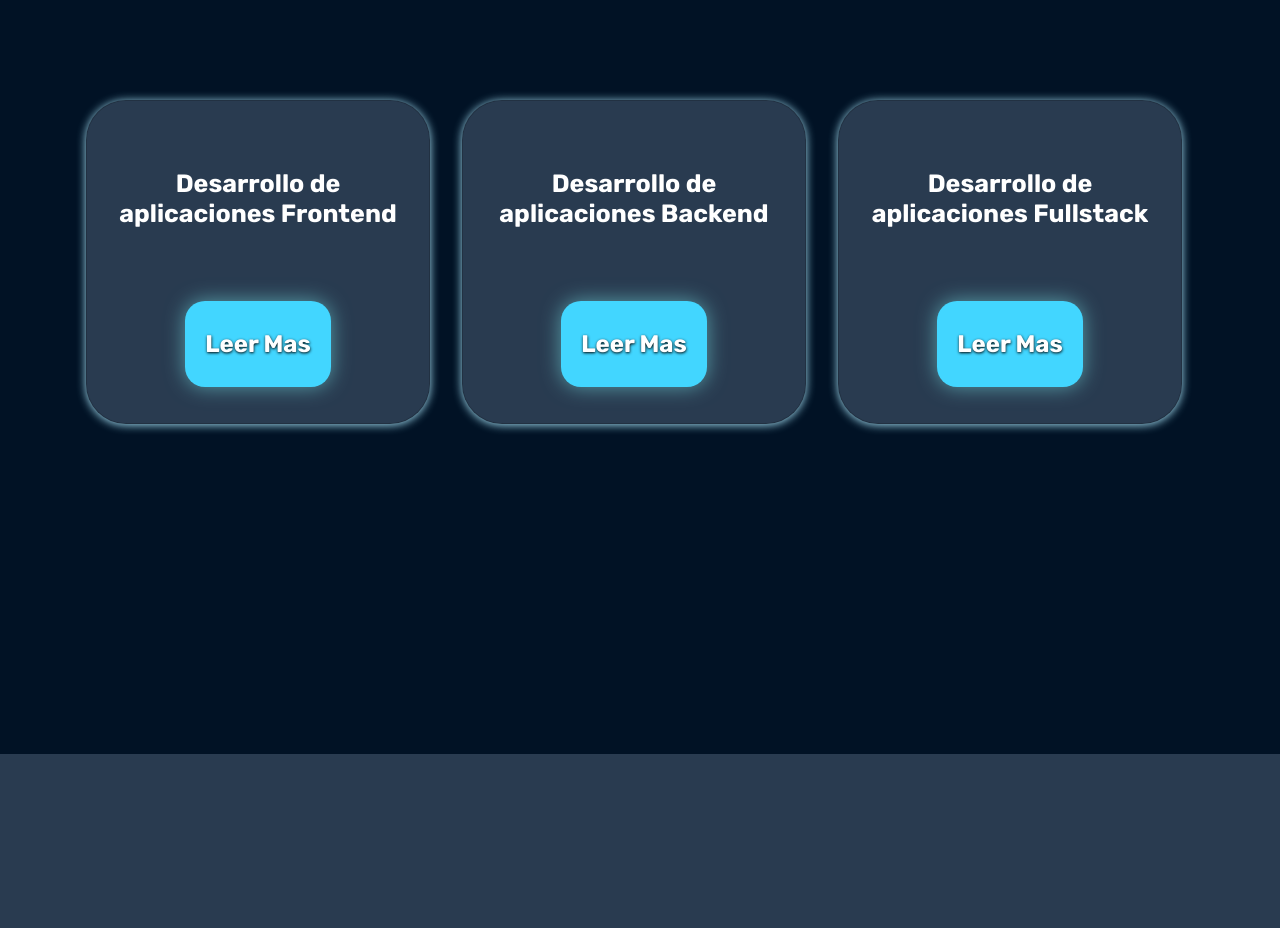
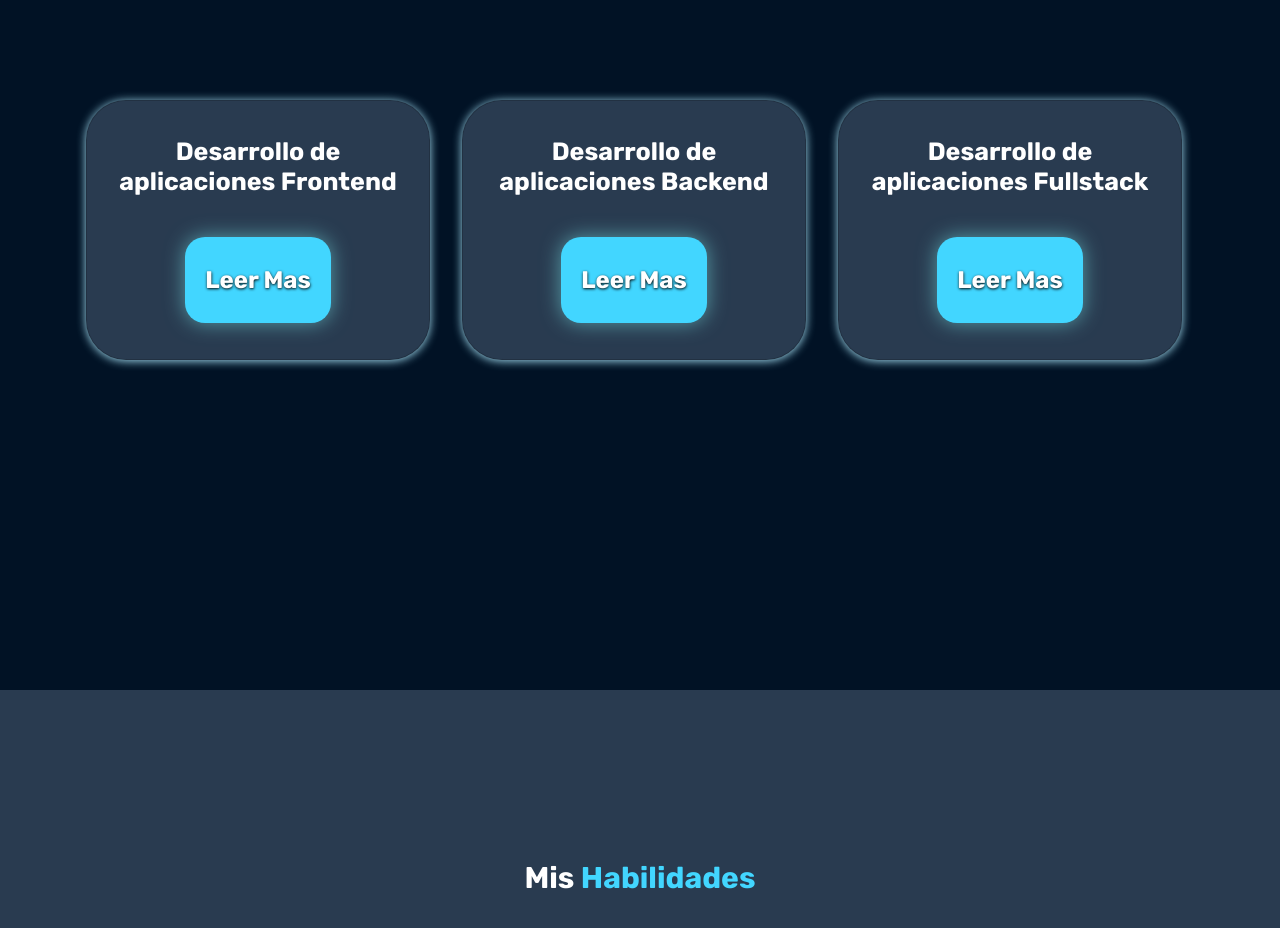
Before and after one commit to RPJunco/my-portfolio-react, a React (Vite) app: page / in a window 1280 px wide. Shown: the part 1800-2728 px from the top of the page. Built offline with nearby package versions, Linux system fonts and the light colour scheme.

Commit message:
Se eliminaron los estilos aplicados en linea de la etiqueta 'h3' y se añadieron clases de bootstrap

```diff
--- a/src/Component/Main/Secciones/Work/Work.jsx
+++ b/src/Component/Main/Secciones/Work/Work.jsx
@@ -12,26 +12,26 @@ const Work = () => {
             <h2 style={{ margin: '0 0 130px 0' }}>Mis <span>Servicios</span></h2>
             <Container>
                 <Row className='justify-content-center mb-5'>
-                    <Col lg={4} md={12} sm={12} className='mb-5 p-3 d-flex justify-content-center'>
+                    <Col lg={4} md={8} sm={12} className='mb-5 p-3 d-flex justify-content-center'>
                         <Card className='h-100 w-auto' border='none' style={{ borderRadius: '40px', backgroundColor: '#293b50' }}>
                             <CardBody style={{backgroundColor: '#293b50', borderRadius: '40px'}}>
-                                <h3 style={{ margin: '35px 0px', padding: '17px 0px' }}>Desarrollo de aplicaciones Frontend</h3>
+                                <h3 className='mb-xxl-5 ms-0 me-0 p-xxl-3'>Desarrollo de aplicaciones Frontend</h3>
                                 <Link contenido='Leer Mas' width='50%' position='center' link='https://github.com/RPJunco?tab=repositories&q=frontend&type=&language=&sort='/>
                             </CardBody>
                         </Card>
                     </Col>
-                    <Col lg={4} md={12} sm={12} className='mb-5 p-3 d-flex justify-content-center'>
+                    <Col lg={4} md={8} sm={12} className='mb-5 p-3 d-flex justify-content-center'>
                         <Card className='h-100 w-auto' border='none' style={{ borderRadius: '40px', backgroundColor: '#293b50' }}>
                             <CardBody style={{backgroundColor: '#293b50', borderRadius: '40px'}}>
-                                <h3 style={{ margin: '35px 0px', padding: '17px 0px' }}>Desarrollo de aplicaciones Backend</h3>
+                                <h3 className='mb-xxl-5 ms-0 me-0 p-xxl-3'>Desarrollo de aplicaciones Backend</h3>
                                 <Link contenido='Leer Mas' width='50%' position='center' link='https://github.com/RPJunco?tab=repositories&q=backend&type=&language=&sort='/>
                             </CardBody>
                         </Card>
                     </Col>
-                    <Col lg={4} md={12} sm={12} className='mb-5 p-3 d-flex justify-content-center'>
-                    <Card className='h-100 w-auto' border='none' style={{ borderRadius: '40px', backgroundColor: '#293b50' }}>
+                    <Col lg={4} md={8} sm={12} className='mb-5 p-3 d-flex justify-content-center'>
+                        <Card className='h-100 w-auto' border='none' style={{ borderRadius: '40px', backgroundColor: '#293b50' }}>
                             <CardBody style={{backgroundColor: '#293b50', borderRadius: '40px'}}>
-                                <h3 style={{ margin: '35px 0px', padding: '17px 0px' }}>Desarrollo de aplicaciones Fullstack</h3>
+                                <h3 className='mb-xxl-5 ms-0 me-0 p-xxl-3'>Desarrollo de aplicaciones Fullstack</h3>
                                 <Link contenido='Leer Mas' width='50%' position='center' link='https://github.com/RPJunco?tab=repositories&q=fullstack&type=&language=&sort='/>
                             </CardBody>
                         </Card>
```
